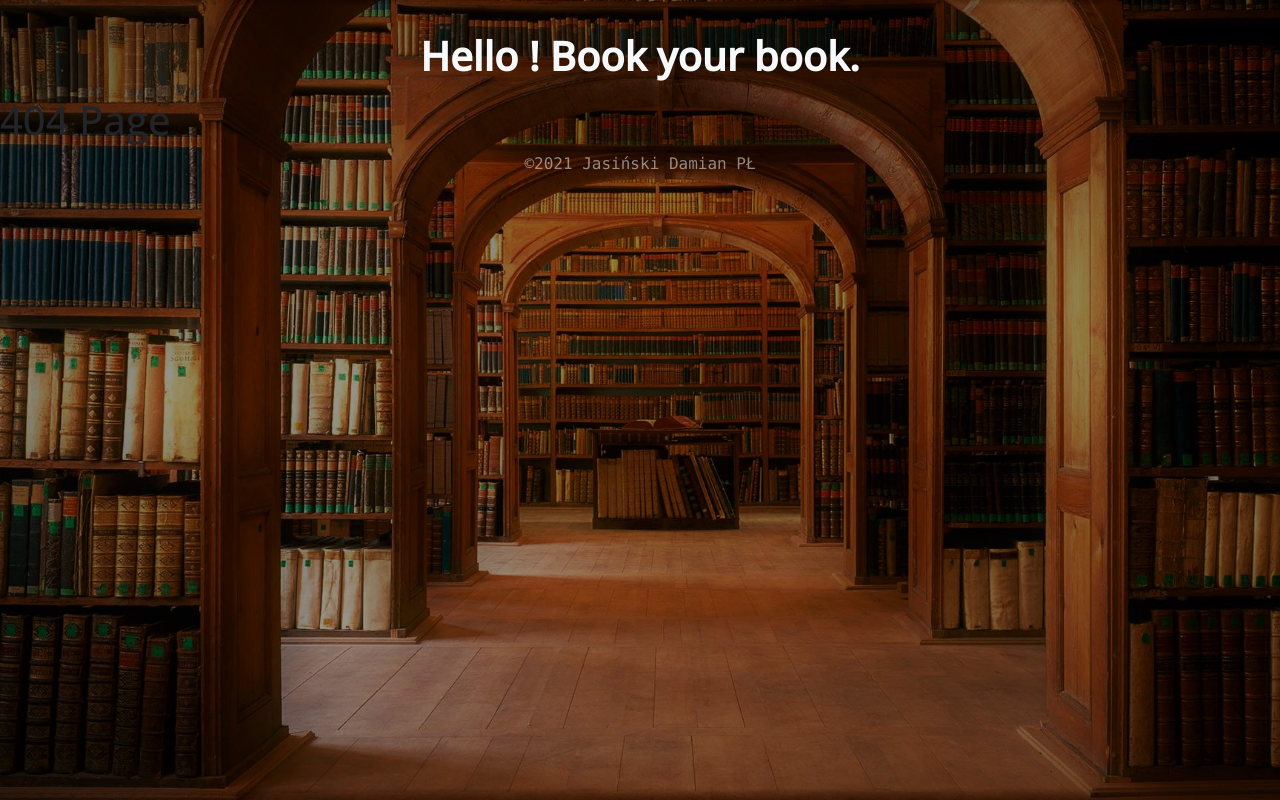
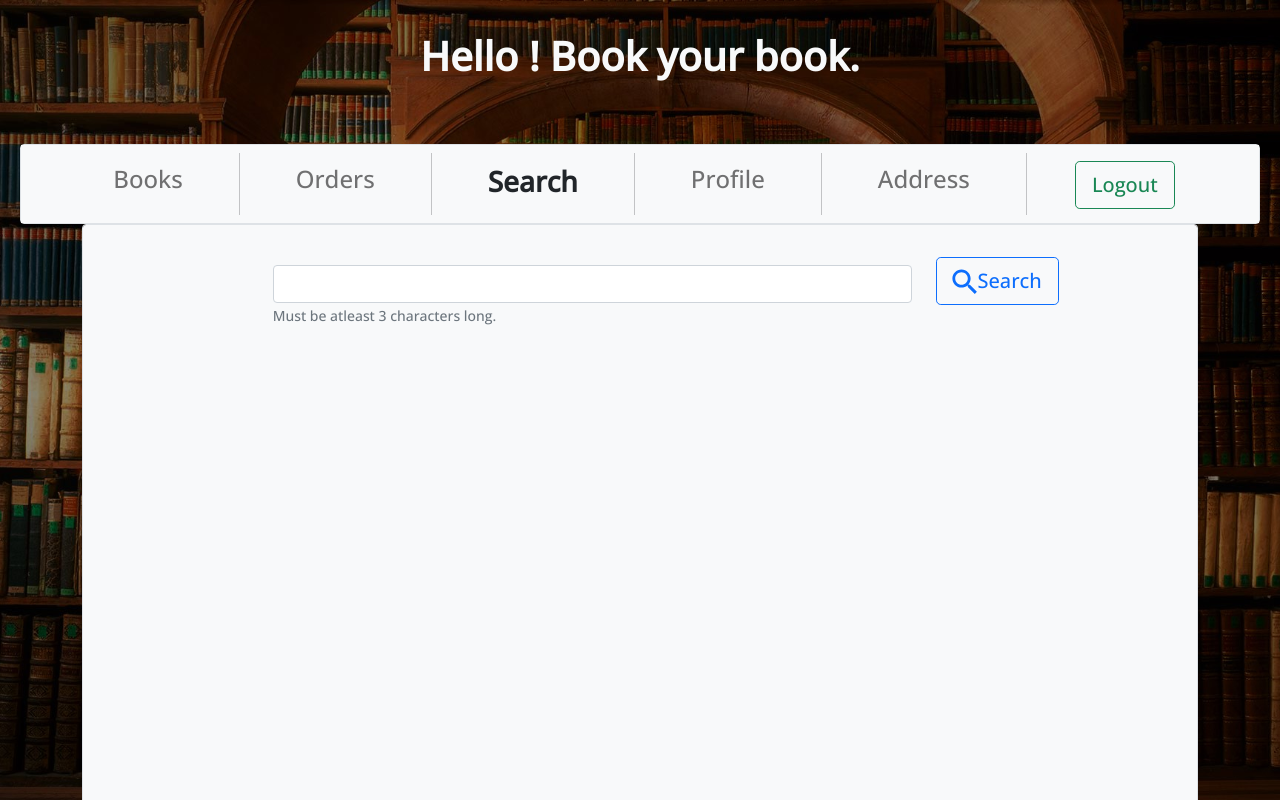
Before and after one commit to damianjasinski/Bookstore-front, a React (Create React App) app: page /search in a window 1280 px wide. Before the commit this address had no page. Shown: the top 800 px of the page. Built offline with nearby package versions, Linux system fonts and the light colour scheme; sample sign-in values are in the browser's storage.

Commit message:
Add search component

```diff
--- a/src/components/Home/NavMenu.js
+++ b/src/components/Home/NavMenu.js
@@ -49,7 +49,7 @@ export const NavMenu = (props) => {
                 </li>
                 <div className="vr"></div>
                 <li className="nav-item">
-                  <a className="mx-5 mt-1 nav-link" href="#">
+                  <a className="mx-5 mt-1 nav-link" href="/search">
                     <h4 className={props.search}>Search</h4>
                   </a>
                 </li>
--- /dev/null
+++ b/src/components/Search/Search.js
@@ -0,0 +1,152 @@
+import React, { useEffect, useState } from "react";
+import { Navigate } from "react-router-dom";
+import { PostData } from "../../services/PostData";
+import { NavMenu } from "../Home/NavMenu";
+import SearchIcon from "@mui/icons-material/Search";
+import { ToastContainer } from "react-toastify";
+import { notifySucc, notifyWarn } from "../../util/Toasts";
+
+const Search = () => {
+  const [books, setBooks] = useState([]);
+  const [isModal, setModal] = useState(false);
+  const [bookName, setBookName] = useState(" ");
+  const [bookAuthor, setBookAuthor] = useState(0);
+  const [searchPhrase, setSearchPhrase] = useState([]);
+  const [bookId, setBookId] = useState(0);
+  const [change, setChange] = useState(false);
+
+  if (!sessionStorage.getItem("token")) {
+    return <Navigate to={"/"} />;
+  }
+
+  const handleChange = (event) => {
+    if (change === false) {
+      setChange(true);
+    }
+    const name = event.target.name;
+    const value = event.target.value;
+    setSearchPhrase((values) => ({ ...values, [name]: value }));
+  };
+
+  const showModal = (event) => {
+    const bookIdx = event.target.name;
+    //find array id of chosen book id
+    let arrayId = 0;
+    for (const [key, value] of Object.entries(books)) {
+      if (value.id == bookIdx) break;
+      arrayId += 1;
+    }
+    setBookId(bookIdx);
+    setBookAuthor(books[arrayId].author);
+    setBookName(books[arrayId].name);
+  };
+
+  const sendSearchRequest = () => {
+    if (change === false) {
+      notifyWarn("Enter book name phrase");
+    } else if (searchPhrase.length < 2) {
+      notifyWarn("Need atleast 2 letters to search");
+    } else {
+      var searchVal = "%";
+      searchVal = searchVal.concat(searchPhrase["searchPhrase"]);
+      searchVal = searchVal.concat("%");
+      searchVal = {"searchPhrase" : searchVal};
+      console.log(searchVal)
+      const token = JSON.parse(sessionStorage.getItem("token"));
+      PostData("api/book/search.php", searchVal, token).then((result) => {
+        console.log(result);
+        if (result.success === 1) {
+          setBooks(result.data);
+        } else {
+          notifyWarn(result.message);
+        }
+      });
+    }
+  };
+
+  return (
+    <div className="container" >
+      <ToastContainer
+        position="top-center"
+        autoClose={2500}
+        hideProgressBar={true}
+        newestOnTop={false}
+        closeOnClick
+        rtl={false}
+        pauseOnFocusLoss
+        draggable
+        pauseOnHover
+      />
+      <NavMenu search="fs-3 text-dark text fw-bolder font-weight-bold" />
+      <div
+        className="bg-light border rounded overflow-auto"
+        style={{ height: "700px" }}
+      >
+        <div className="row overflow-auto mt-4">
+          <div className="col-lg-2"></div>
+          <div className="col-lg-7 mt-3">
+            <input
+              name="searchPhrase"
+              class="form-control"
+              aria-describedby="cityNameHelp"
+              onChange={handleChange}
+            />
+            <span id="cityNameHelp" class="form-text">
+              Must be atleast 3 characters long.
+            </span>
+          </div>
+          <div className="col-lg-3 mt-2 mb-6">
+            <button
+              className="btn btn-lg btn-outline-primary"
+              onClick={sendSearchRequest}
+            >
+              <SearchIcon style={{ transform: "scale(1.4)" }} />
+              Search
+            </button>
+          </div>
+        </div>
+        <div className="row overflow-auto mx-4 p-2 my-3 ">
+          {books?.map((book) => {
+            if (book.available == true)
+              return (
+                <div
+                  key={book.id}
+                  className="card mb-2 mx-auto border border-secondary overflow-auto"
+                  style={{ width: "22em" }}
+                >
+                  <div className="card-body d-flex flex-column">
+                    <h5 className="card-title">{book.name}</h5>
+                    <h6 className="card-subtitle mb-2 text-muted">
+                      {book.author}
+                    </h6>
+                    <p
+                      className="card-text  overflow-auto"
+                      style={{ height: "9em" }}
+                    >
+                      {book.description}
+                    </p>
+                    <div className="mt-auto mx-auto">
+                      <a
+                        name={book.id}
+                        style={{ textDecoration: "none" }}
+                        data-bs-toggle="modal"
+                        data-bs-target="#staticBackdrop"
+                        href="#"
+                        onClick={showModal}
+                        className="card-linkbtn border btn-lg btn-outline-primary"
+                      >
+                        Order
+                      </a>
+                    </div>
+                  </div>
+
+                </div>
+              );
+          })}
+        </div>
+      </div>
+    </div>
+  );
+};
+
+export default Search;
--- a/src/routes.js
+++ b/src/routes.js
@@ -10,6 +10,8 @@ import Profile from "./components/Profile/Profile";
 import Address from "./components/Address/Address";
 import NewAddress from "./components/Address/NewAddress";
 import Orders from "./components/Orders/Orders";
+import Search from "./components/Search/Search";
+
 
 const Reroute = () => {
   return (
@@ -24,6 +26,7 @@ const Reroute = () => {
         <Route path="/address" element={<Address />} />
         <Route path="/newaddress" element={<NewAddress />} />
         <Route path="/orders" element={<Orders />} />
+        <Route path="/search" element={<Search />} />
         <Route path="*" element={<NotFound />} />
 
       </Routes>
```
